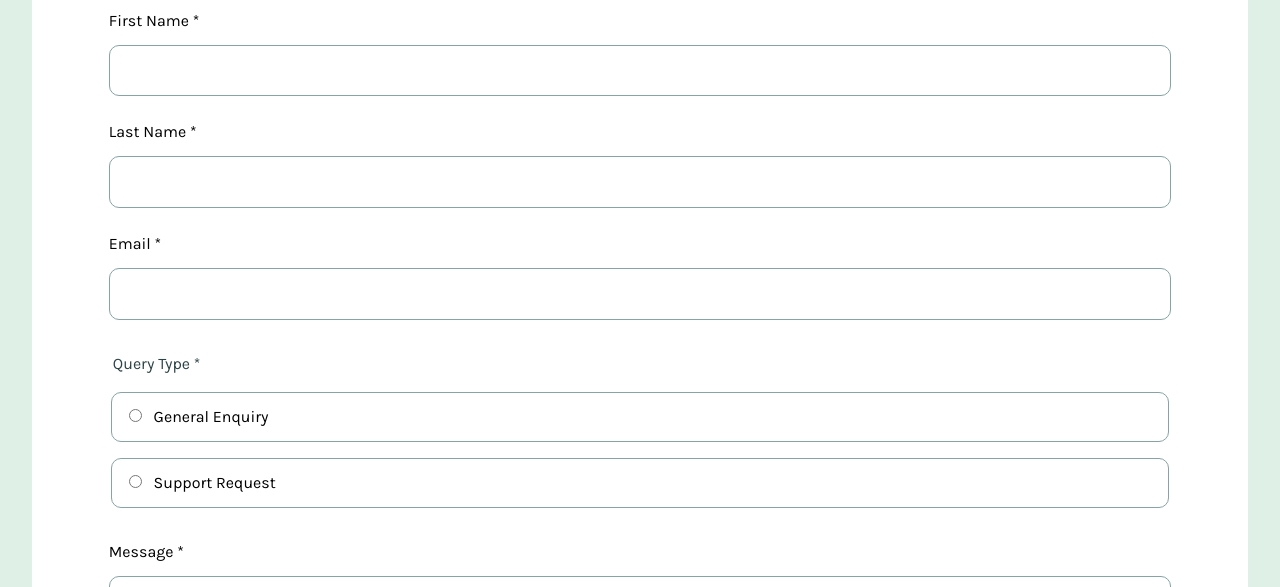
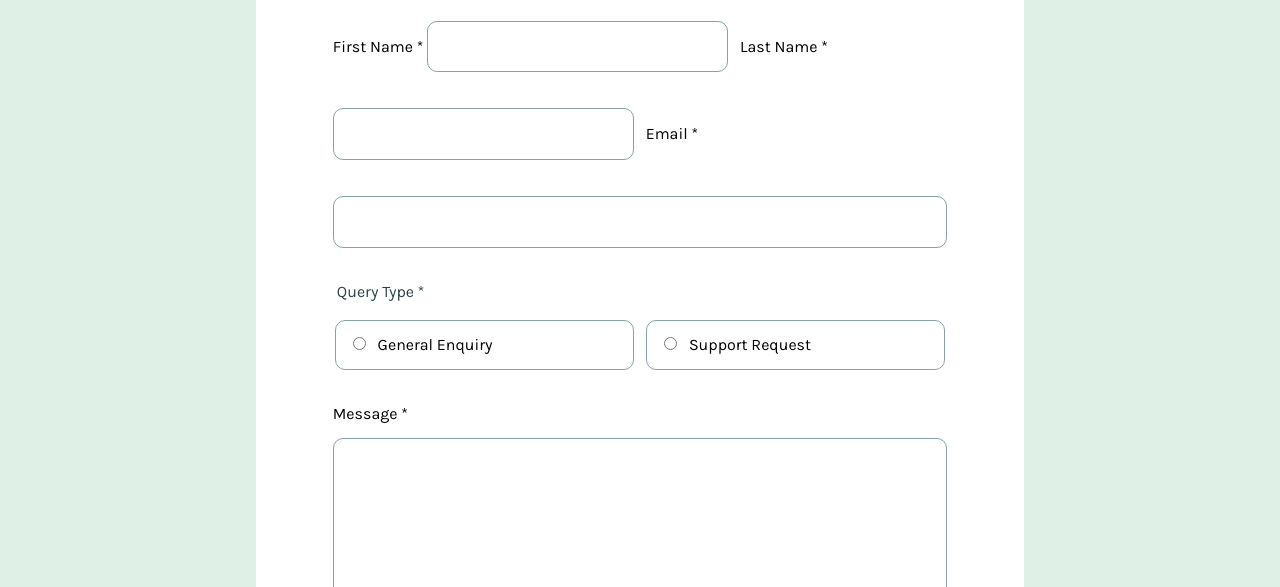
Before and after one commit to Holgermueller/contact-form, a plain HTML site: page index.html in a window 1280 px wide. Shown: the part 213-800 px from the top of the page. Drawn offline with Linux system fonts and the light colour scheme.

Commit message:
began mobile layout

```diff
--- a/styles.css
+++ b/styles.css
@@ -140,3 +140,23 @@ h2 {
 .attribution a {
   color: hsl(228, 45%, 44%);
 }
+
+@media screen and (min-width: 600px) {
+  main {
+    width: 60%;
+  }
+
+  input[type="text"] {
+    width: 49%;
+  }
+
+  fieldset {
+    display: flex;
+    flex-direction: row;
+    justify-content: space-between;
+  }
+
+  .radio-container {
+    width: 49%;
+  }
+}
```
